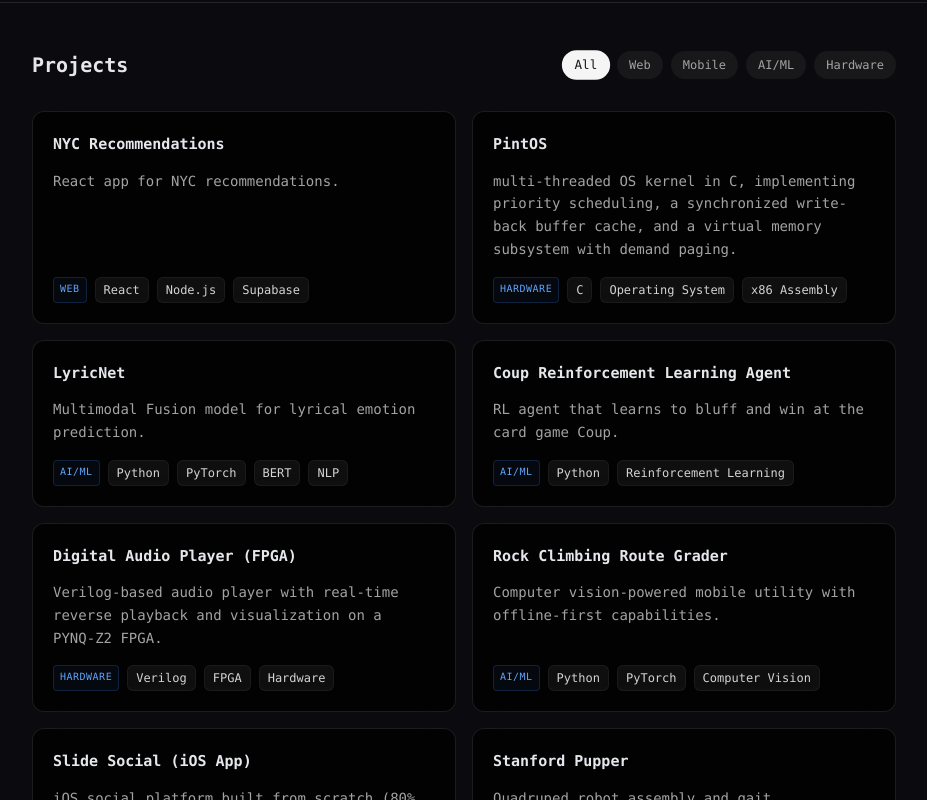
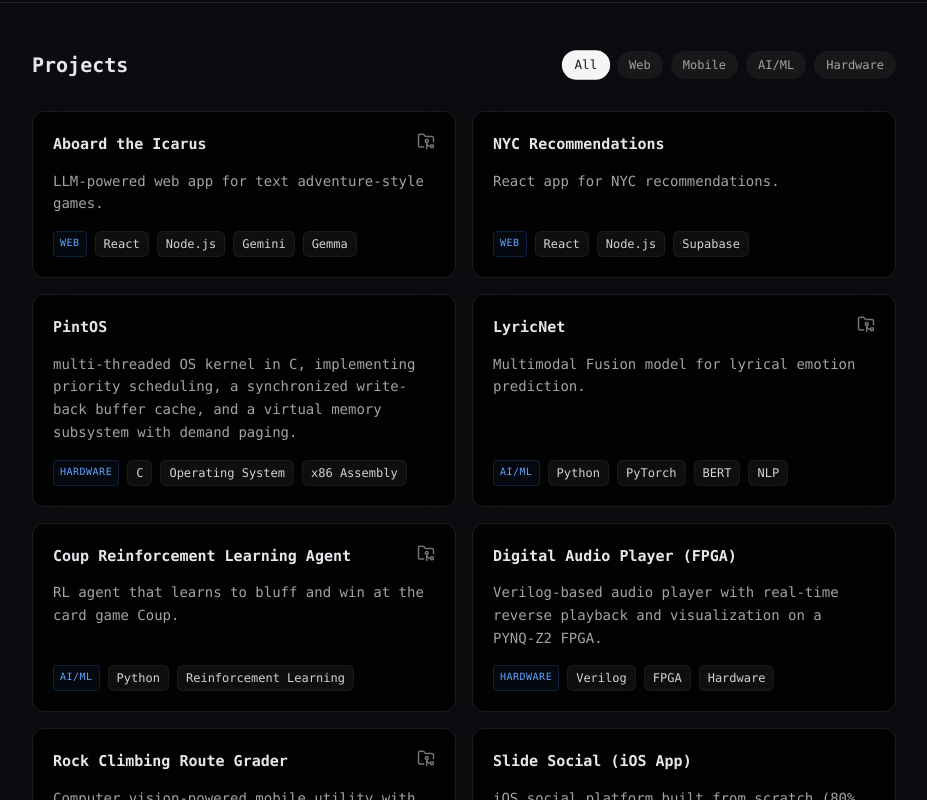
Before and after one commit to ethanharianto/ethanharianto.github.io, a React (Vite) app: page / in a window 1280 px wide. Shown: the part 1600-2400 px from the top of the page, without its empty margins (176-1103 px from the left). Built offline with nearby package versions, Linux system fonts and the light colour scheme.

Commit message:
feat: update projects (aboard the icarus and add links)

```diff
--- a/src/data/projects.ts
+++ b/src/data/projects.ts
@@ -15,6 +15,21 @@ export interface Project {
 }
 
 export const projects: Project[] = [
+    {
+        title: "Aboard the Icarus",
+        description: "LLM-powered web app for text adventure-style games.",
+        longDescription: "A web app that uses LLMs to generate text adventure-style games. Users can dictate the story with their responses and the LLM will generate the next scene based on the user's stats and current status.",
+        tags: ["React", "Node.js", "Gemini", "Gemma"],
+        github: "https://github.com/ethanharianto/aboard-the-icarus",
+        category: "Web",
+        images: [],
+        challenges: [
+            "Implementing a LLM pipeline when the LLM tokens are exhausted."
+        ],
+        // outcomes: [
+        //     "Successfully implemented a LLM pipeline when the LLM tokens are exhausted."
+        // ]
+    },
     {
         title: "NYC Recommendations",
         description: "React app for NYC recommendations.",
@@ -53,7 +68,7 @@ export const projects: Project[] = [
         description: "Multimodal Fusion model for lyrical emotion prediction.",
         longDescription: "A research project exploring the intersection of natural language processing and music information retrieval. The model predicts the emotional valence and arousal of a song based on its lyrics and audio features.",
         tags: ["Python", "PyTorch", "BERT", "NLP"],
-        github: "",
+        github: "https://github.com/ethanharianto/LyricNet-CS230",
         category: "AI/ML",
         // challenges: [
         //     " aligning multimodal data sources (text and audio) for training.",
@@ -65,7 +80,7 @@ export const projects: Project[] = [
         description: "RL agent that learns to bluff and win at the card game Coup.",
         longDescription: "An implementation of a Q-learning agent capable of playing the social deduction game Coup. The agent learns optimal strategies for bluffing and calling bluffs through self-play.",
         tags: ["Python", "Reinforcement Learning"],
-        github: "",
+        github: "https://github.com/davidmaemoto/CoupBot",
         category: "AI/ML",
         // challenges: [
         //     "Modeling the imperfect information state space of the game.",
@@ -89,7 +104,7 @@ export const projects: Project[] = [
         description: "Computer vision-powered mobile utility with offline-first capabilities.",
         longDescription: "A mobile application that uses computer vision to analyze climbing holds and suggest a difficulty grade. Built for climbers who want to grade their home wall problems.",
         tags: ["Python", "PyTorch", "Computer Vision"],
-        github: "",
+        github: "https://cs231n.stanford.edu/2024/papers/related-task-self-supervised-learning-for-rock-climbing-route-ra.pdf",
         category: "AI/ML"
     },
     {
```
